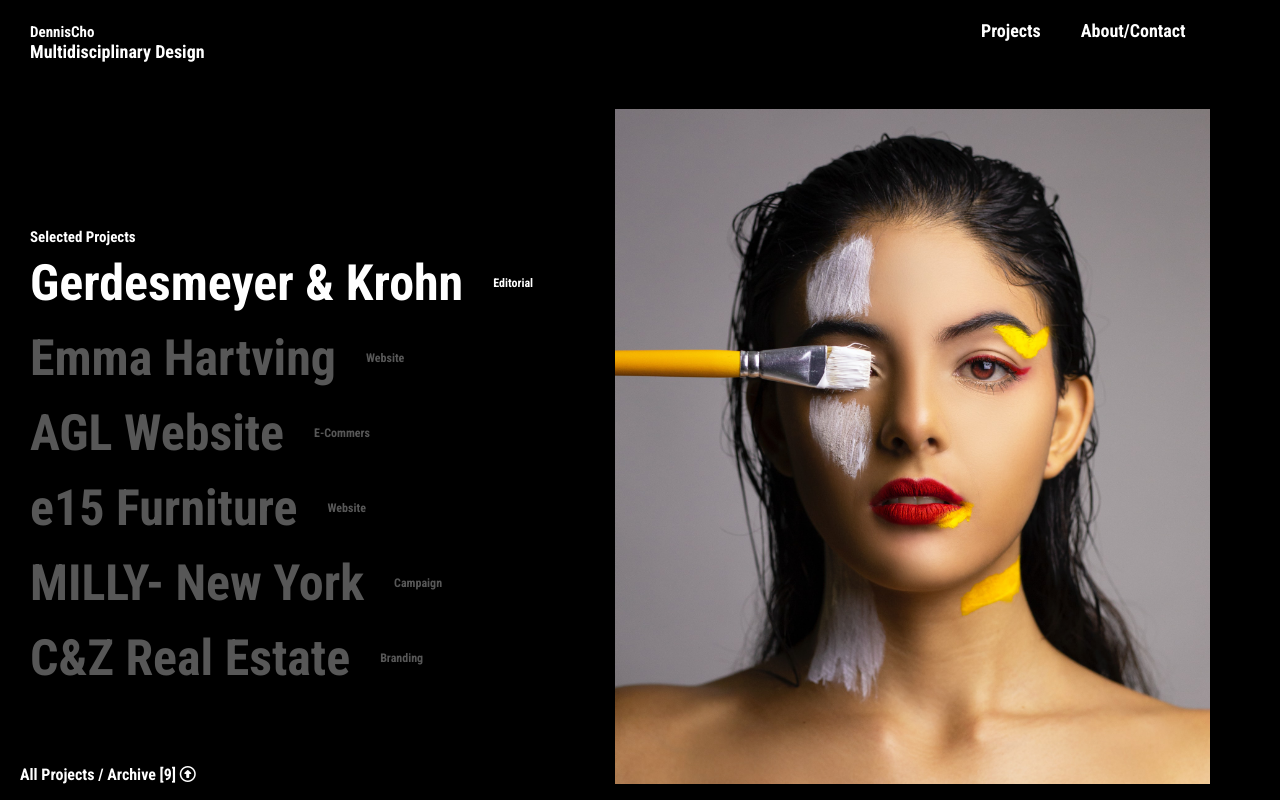
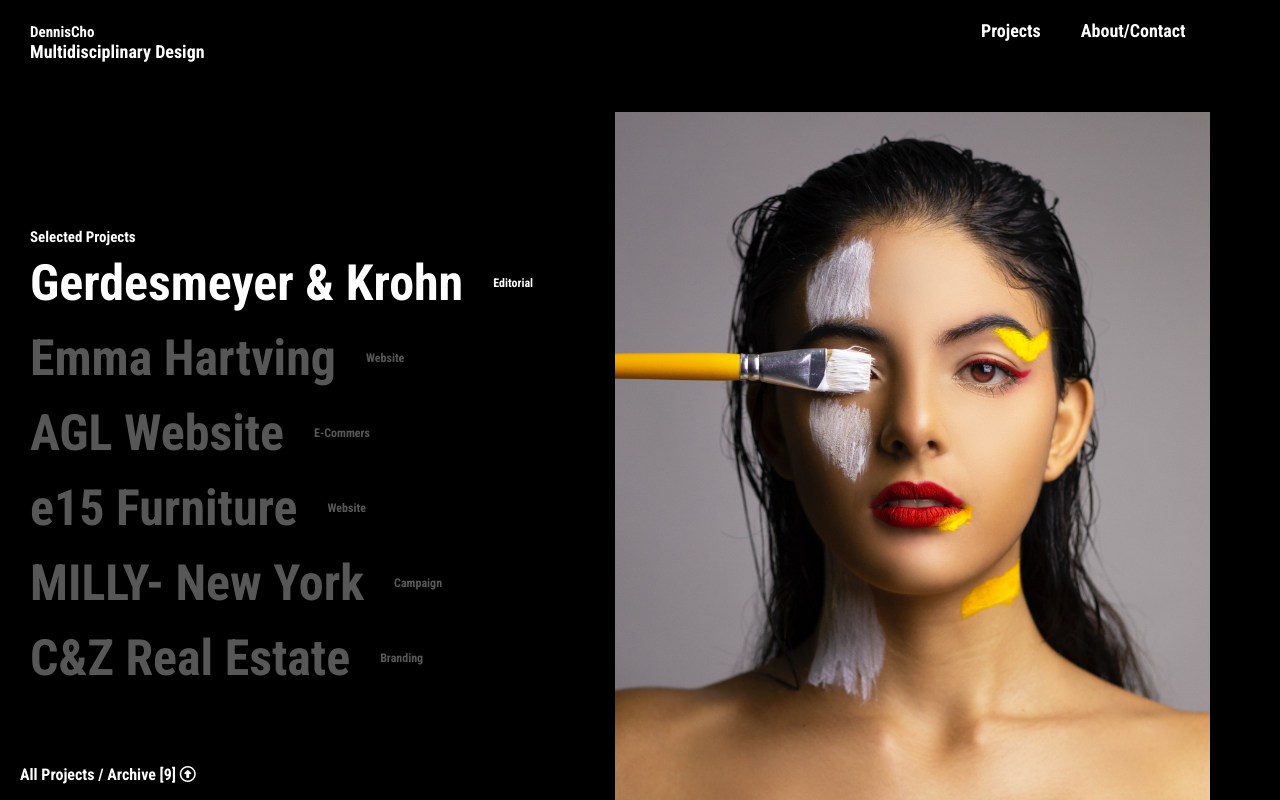
Before and after one commit to chkim116/dennischo, a plain HTML site: page index.html in a window 1280 px wide. Drawn offline with Linux system fonts and the light colour scheme.

Commit message:
Update style.css

```diff
--- a/style.css
+++ b/style.css
@@ -241,9 +241,9 @@ body {
   position: fixed;
   overflow: hidden;
   width: 50%;
+  min-width: 25%;
   height: 100%;
   right: 25px;
-  bottom: 2%;
   z-index: -1;
   padding-top: 125px;
 }
@@ -251,11 +251,15 @@ body {
 .selected__img-list {
   position: absolute;
   right: 7%;
+  bottom: 0;
+  max-height: 1200px;
+  min-height: 760px;
   display: none;
 }
 
 .selected__img-list > img {
   max-width: 100%;
+  max-height: 100%;
   animation: moveImg 1000ms;
 }
 
```
